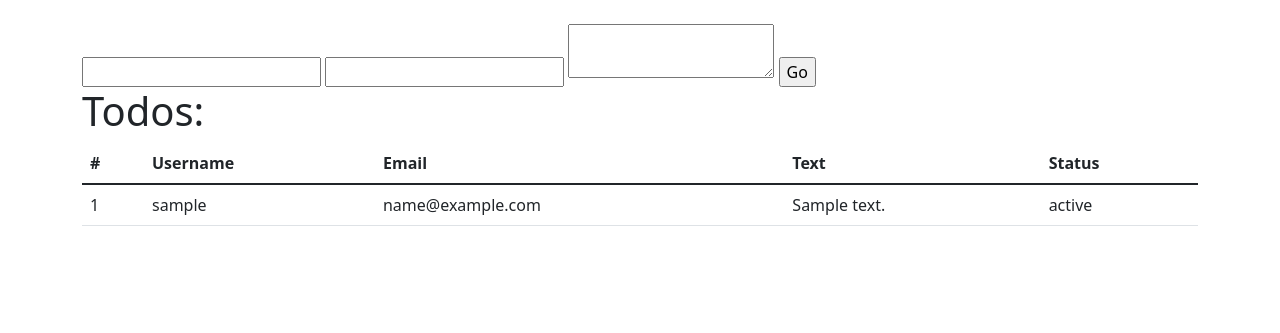
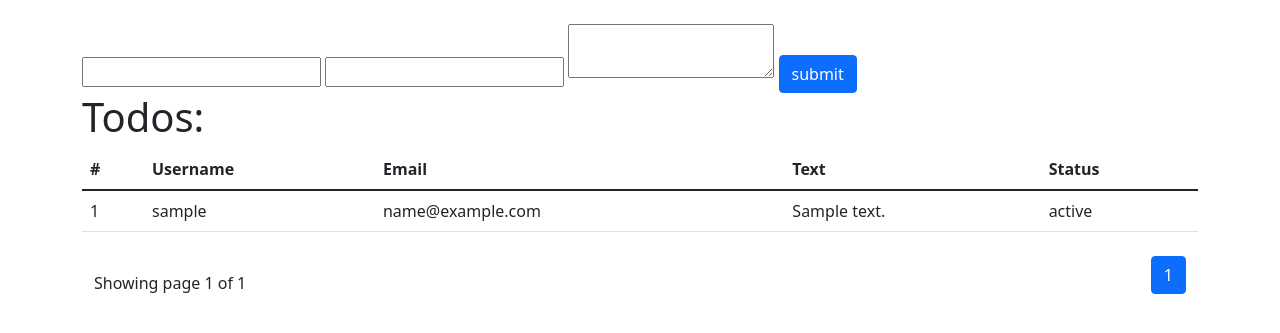
Before and after one commit to Mr-Gorre/beejee, a Python web app: template flask-server/app/templates/todos/list.html in a window 1280 px wide. Shown: the part 71-404 px from the top of the page. Run offline with Jinja, Linux system fonts and the light colour scheme; the template is opened without the code that fills it: most values are stand-ins (such as "Sample title", 1, 10 or a date in 2020); form fields are guessed from the names that the template uses.

Commit message:
order by and pagination scratch

```diff
--- a/flask-server/app/config.py
+++ b/flask-server/app/config.py
@@ -8,3 +8,6 @@ SQLALCHEMY_TRACK_MODIFICATIONS = True
 
 CSRF_ENABLED = True
 SECRET_KEY = "very secret"
+
+
+PAGE_SIZE = 3
--- a/flask-server/app/templates/todos/list.html
+++ b/flask-server/app/templates/todos/list.html
@@ -1,8 +1,12 @@
-{% extends "base.html" %} {% block content %}
+{% extends "base.html" %}
+{% block content %}
 
 <form method="POST" action="/todos/">
-  {{ form.csrf_token }} {{form.username}} {{form.email}} {{form.text}}
-  <input type="submit" value="Go" />
+  {{form.csrf_token}}
+  {{form.username}}
+  {{form.email}}
+  {{form.text}}
+  <input type="submit" value="submit" class="btn btn-primary" />
 </form>
 
 <h1>Todos:</h1>
@@ -10,15 +14,15 @@
 <table class="table">
   <thead>
     <tr>
-      <th scope="col">#</th>
-      <th scope="col">Username</th>
-      <th scope="col">Email</th>
-      <th scope="col">Text</th>
-      <th scope="col">Status</th>
+        <th scope="col">#</th>
+        <th scope="col">Username</th>
+        <th scope="col">Email</th>
+        <th scope="col">Text</th>
+        <th scope="col">Status</th>
     </tr>
   </thead>
   <tbody>
-    {% for todo in todos %}
+    {% for todo in todos.items %}
     <tr>
       <td>{{todo.id}}</td>
       <td>{{todo.username}}</td>
@@ -29,5 +33,32 @@
     {% endfor %}
   </tbody>
 </table>
+<nav class="navbar">
+    <div class="container-fluid">
 
-{% endblock %}
+    <div class="text-left ">
+        Showing page {{ todos.page }} of {{ todos.pages }}
+     </div>
+    <ul class="pagination justify-content-end">
+        {% for page_num in todos.iter_pages(left_edge=1, right_edge=1, left_current=2, right_current=2) %}
+            {% if page_num %}
+
+                <li class="page-item {% if todos.page == page_num %}active{% endif %}">
+                    <a href="{{ url_for('todos.list', page=page_num, order_by=order_by, desc=desc) }}" class="page-link">
+                        {{ page_num }}
+                    </a>
+                </li>
+            {% else %}
+                <li class="page-item disabled">
+                    <a class="page-link">
+                        ...
+                    </a>
+                </li>
+            {% endif %}
+        {% endfor %}
+    </ul>
+</div>
+
+</nav>
+
+{% endblock%}
```
Also changed, not shown: flask-server/app/views/todos.py (+23 -6 lines).
